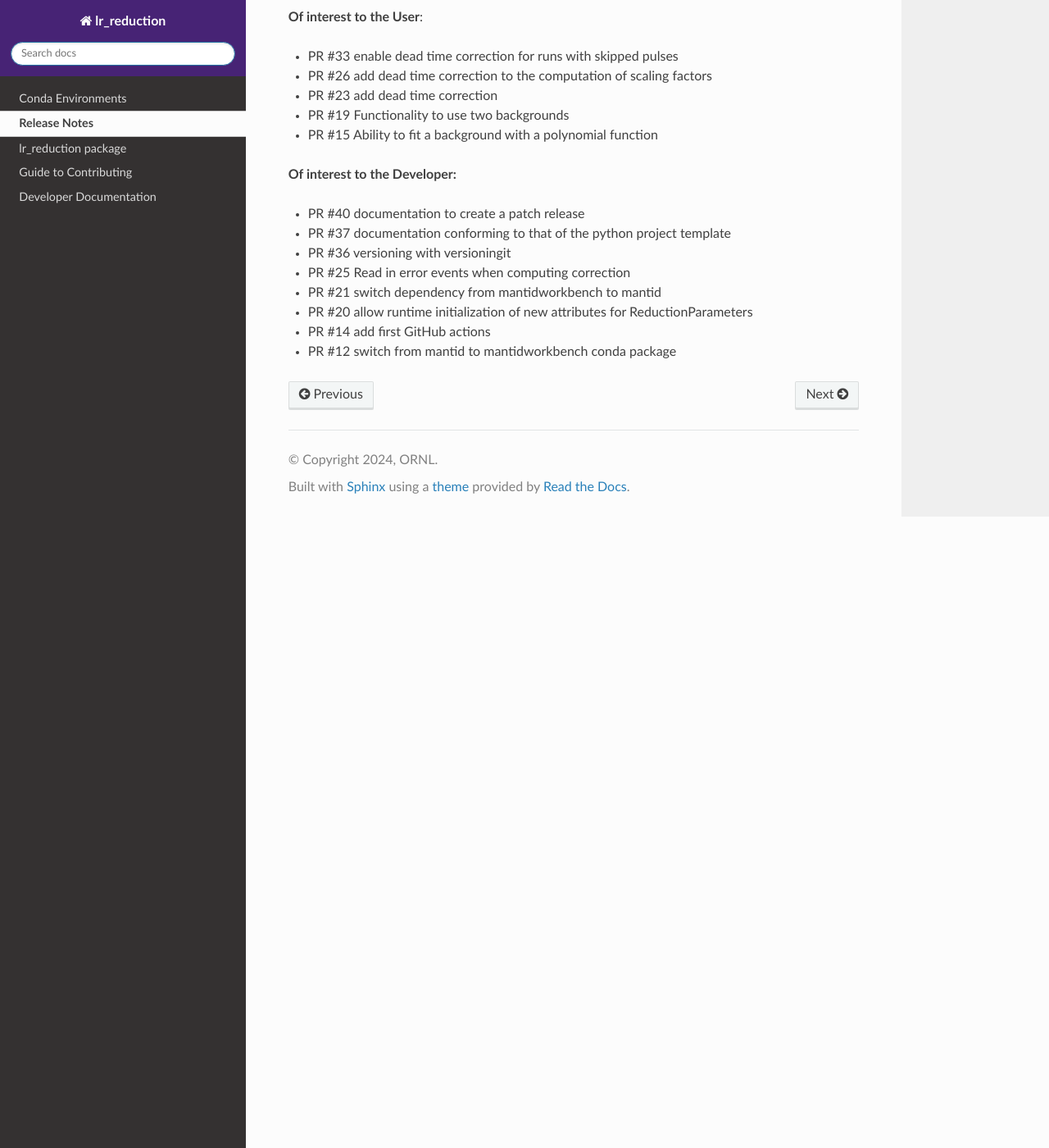
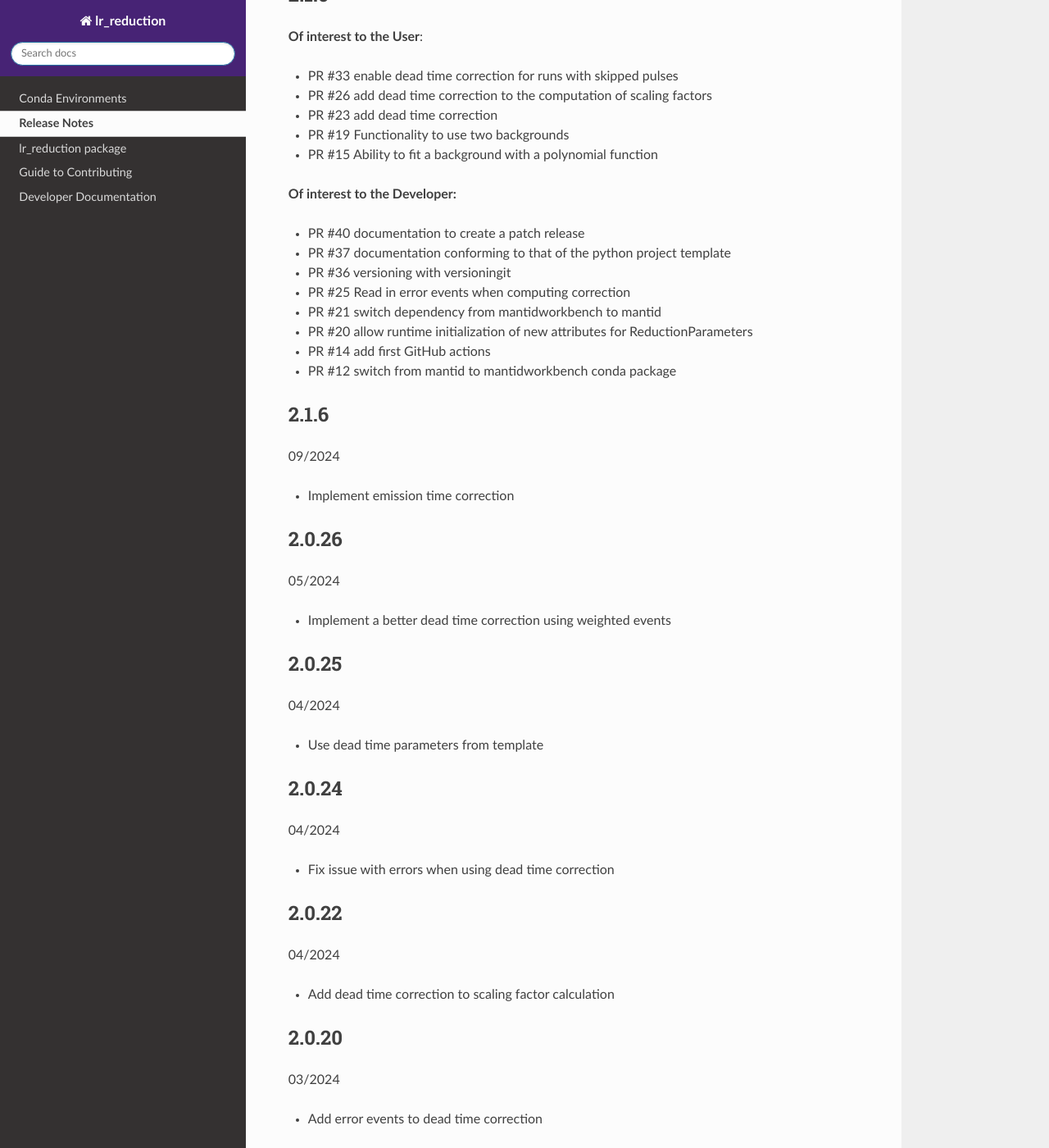
Before and after one commit to neutrons/LiquidsReflectometer, a Sphinx documentation site: the page built from docs/release_notes.rst, in a window 1280 px wide and 1400 px high, scrolled down 775 px. Shown: the whole window at 82% size. Built offline with Sphinx 7.4.7 and the Read the Docs theme 3.1.0, drawn with Linux system fonts in a browser that asks for light colours; the version number is read from the project's files by our own code; some of the changed text lies outside the part shown.

Commit message:
add release note and update readme

```diff
--- a/docs/release_notes.rst
+++ b/docs/release_notes.rst
@@ -65,3 +66,75 @@ Notes for major or minor releases. Notes for patch releases are deferred.
 - PR #20 allow runtime initialization of new attributes for ReductionParameters
 - PR #14 add first GitHub actions
 - PR #12 switch from mantid to mantidworkbench conda package
+
+2.1.6
+------
+09/2024
+
+- Implement emission time correction
+
+2.0.26
+------
+05/2024
+
+- Implement a better dead time correction using weighted events
+
+2.0.25
+------
+04/2024
+
+- Use dead time parameters from template
+
+2.0.24
+------
+04/2024
+
+- Fix issue with errors when using dead time correction
+
+2.0.22
+------
+04/2024
+
+- Add dead time correction to scaling factor calculation
+
+2.0.20
+------
+03/2024
+
+- Add error events to dead time correction
+
+2.0.19
+------
+03/2024
+
+- Add dead time correction and clean up functional background option
+
+2.0.14
+------
+02/2024
+
+- Add functional background
+
+2.0.13
+------
+08/2023
+
+- Get correct angle with free liquids
+
+2.0.9
+-----
+04/2023
+
+- Subtract normalization background & add x-direction option
+
+2.0.8
+-----
+04/2023
+
+- Move pre/post cuts to template.
+
+2.0.7
+-----
+03/2023
+
+- Update parameters that will be read from file by Mantid.
```
Also changed, not shown: other parts of docs/release_notes.rst (+1 -0 lines), README.md (+4 -17 lines).
